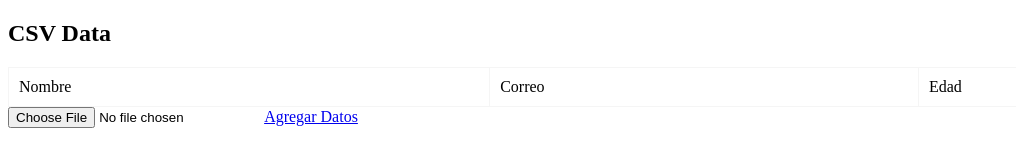
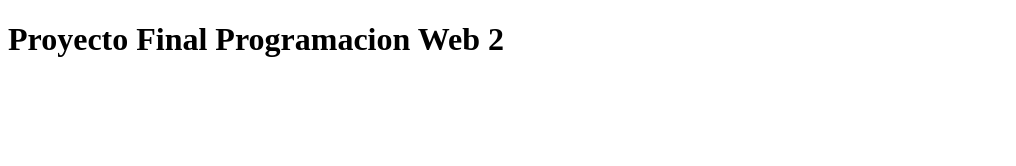
Before and after one commit to JesusHades/ProgramacionWeb2_2707, a plain HTML site: page Tare Final Lector de CSV/index.html in a window 1280 px wide. Shown: the whole page, without its empty margins (0-1016 px from the left). Drawn offline with nearby package versions, Linux system fonts and the light colour scheme.

Commit message:
se agrega archivo para el menu

```diff
--- a/Tare Final Lector de CSV/index.html
+++ b/Tare Final Lector de CSV/index.html
@@ -3,28 +3,10 @@
 <head>
     <meta charset="UTF-8">
     <meta name="viewport" content="width=device-width, initial-scale=1.0">
-    <link rel="stylesheet" href="./estilos.css">
-    <title>Lector de CSV</title>
+    <title>Menu</title>
 </head>
 <body>
-    <h2>CSV Data</h2>
-    <table id="CsvTable">
-        <thead>
-            <tr>
-                <td>Nombre</td>
-                <td>Correo</td>
-                <td>Edad</td>
-            </tr>
-        </thead>
-        <tbody>
-            <!-- info desde JS -->
-        </tbody>
+    <h1>Proyecto Final Programacion Web 2</h1>
 
-    </table>
-    <input type="file" accept=".csv">
-
-    <a href="AgregarDatos.html">Agregar Datos</a>
 </body>
-<script src="https://cdn.jsdelivr.net/npm/file-saver@2.0.5/dist/FileSaver.min.js"></script>
-<script src="./app.js"></script>
 </html>
```
